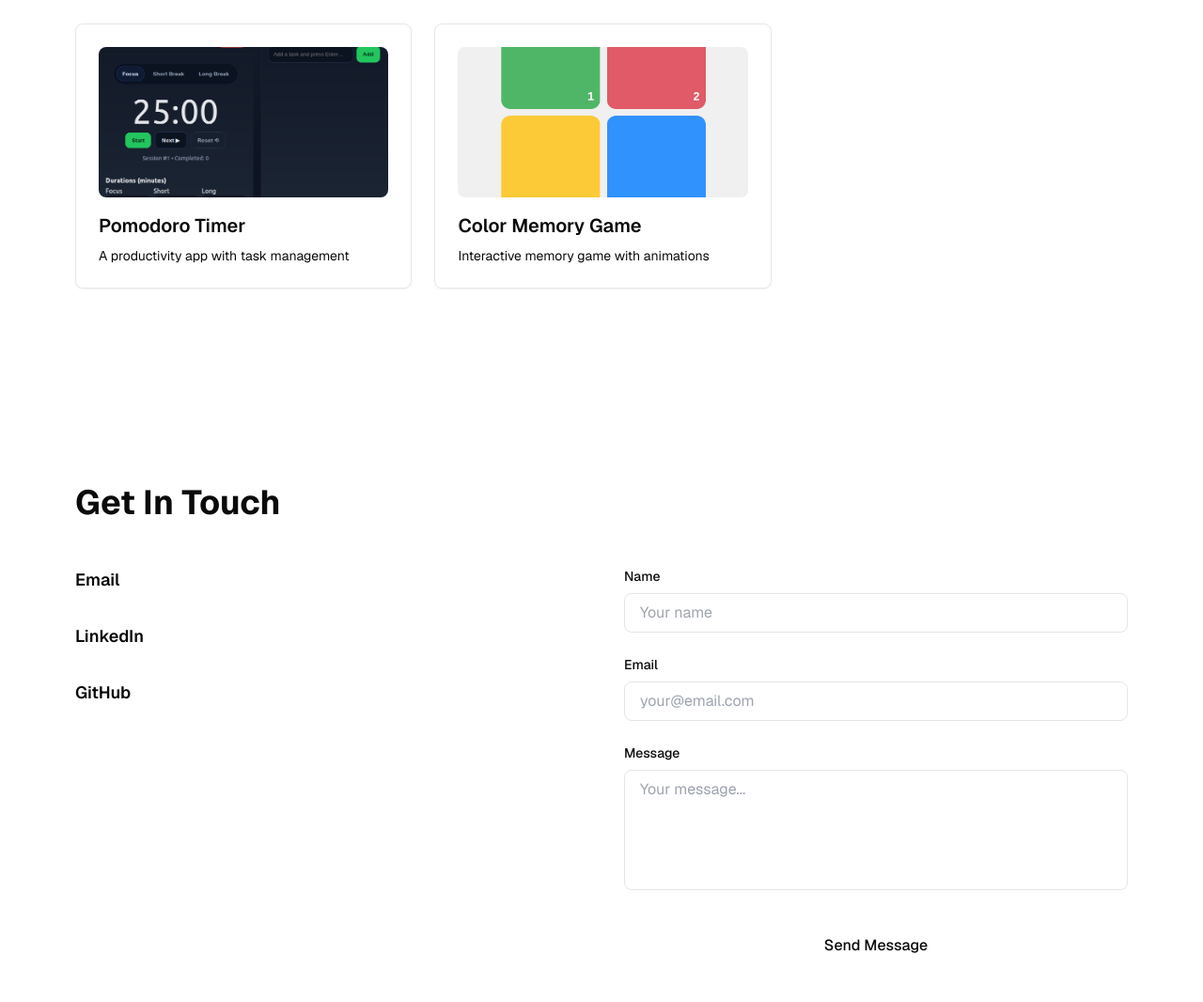
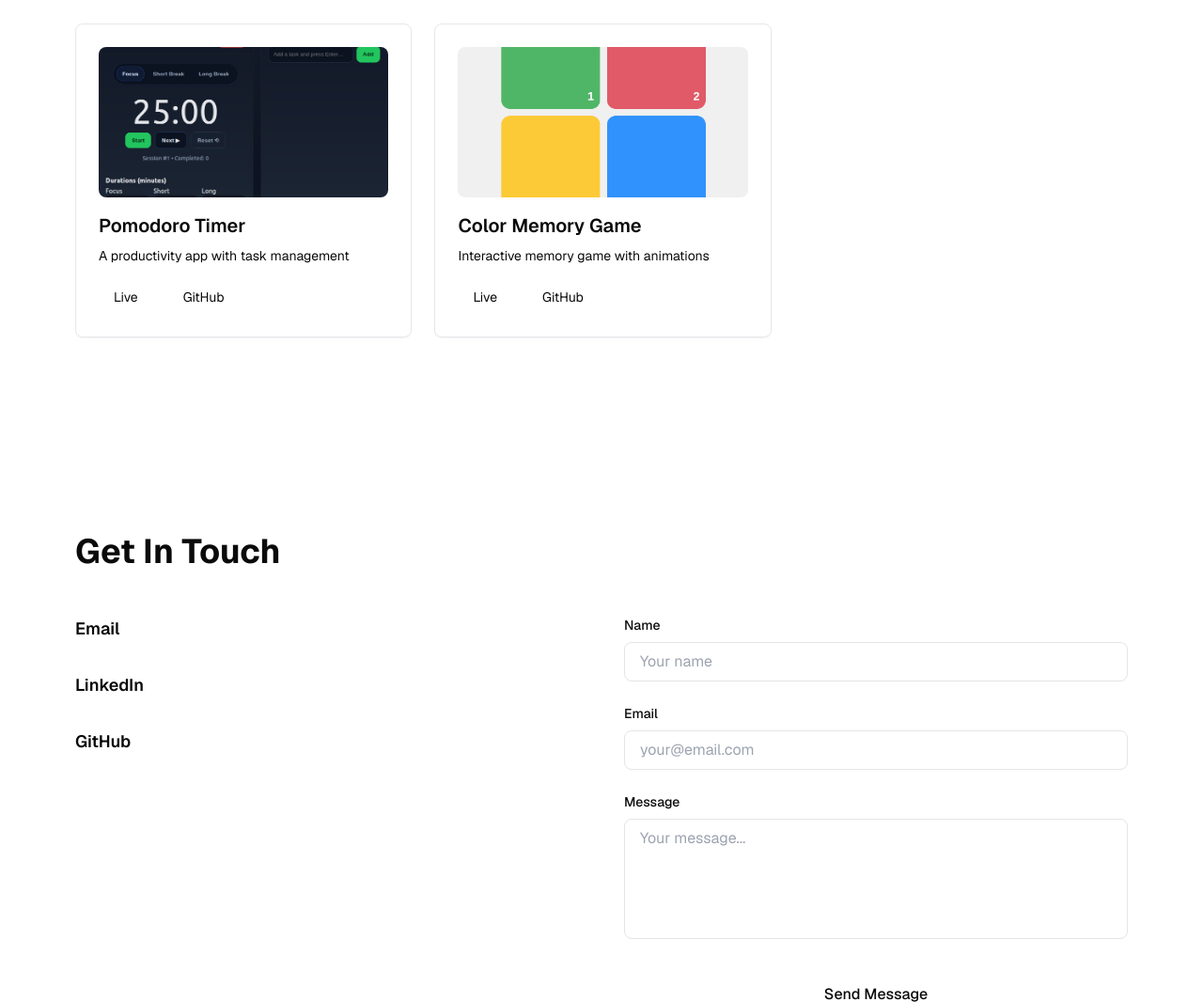
Before and after one commit to yuiyuoo/Anh-Portfolio, a plain HTML site: page index.html in a window 1280 px wide. Shown: the part 680-1746 px from the top of the page at 94% size. Drawn offline with nearby package versions, Linux system fonts and the light colour scheme.

Commit message:
add live and link for each project

```diff
--- a/index.html
+++ b/index.html
@@ -263,12 +263,16 @@
       {
         title: "Pomodoro Timer",
         description: "A productivity app with task management",
-        image: "img/image.png"
+        image: "img/image.png",
+        liveUrl: "https://yuiyuoo.github.io/Pomodoro-Timer/",
+        githubUrl: "https://github.com/yuiyuoo/Pomodoro-Timer"
       },
       {
         title: "Color Memory Game",
         description: "Interactive memory game with animations",
-        image: "img/ColorMemoryGame.png"
+        image: "img/ColorMemoryGame.png",
+        liveUrl: "https://yuiyuoo.github.io/Color-Memory/",
+        githubUrl: "https://github.com/yuiyuoo/Color-Memory"
       }
     ];
 
@@ -287,6 +291,10 @@
           </div>
           <h3 class="text-xl font-semibold mb-2">${project.title}</h3>
           <p class="text-muted-foreground text-sm">${project.description}</p>
+          <div class="mt-4 flex gap-4">
+            <a href="${project.liveUrl}" target="_blank" class="bg-primary text-primary-foreground px-4 py-2 rounded-lg hover:bg-primary/90 text-sm transition">Live</a>
+            <a href="${project.githubUrl}" target="_blank" class="bg-muted text-muted-foreground px-4 py-2 rounded-lg hover:bg-muted/90 text-sm transition">GitHub</a>
+          </div>
         `;
         carousel.appendChild(card);
 
```
